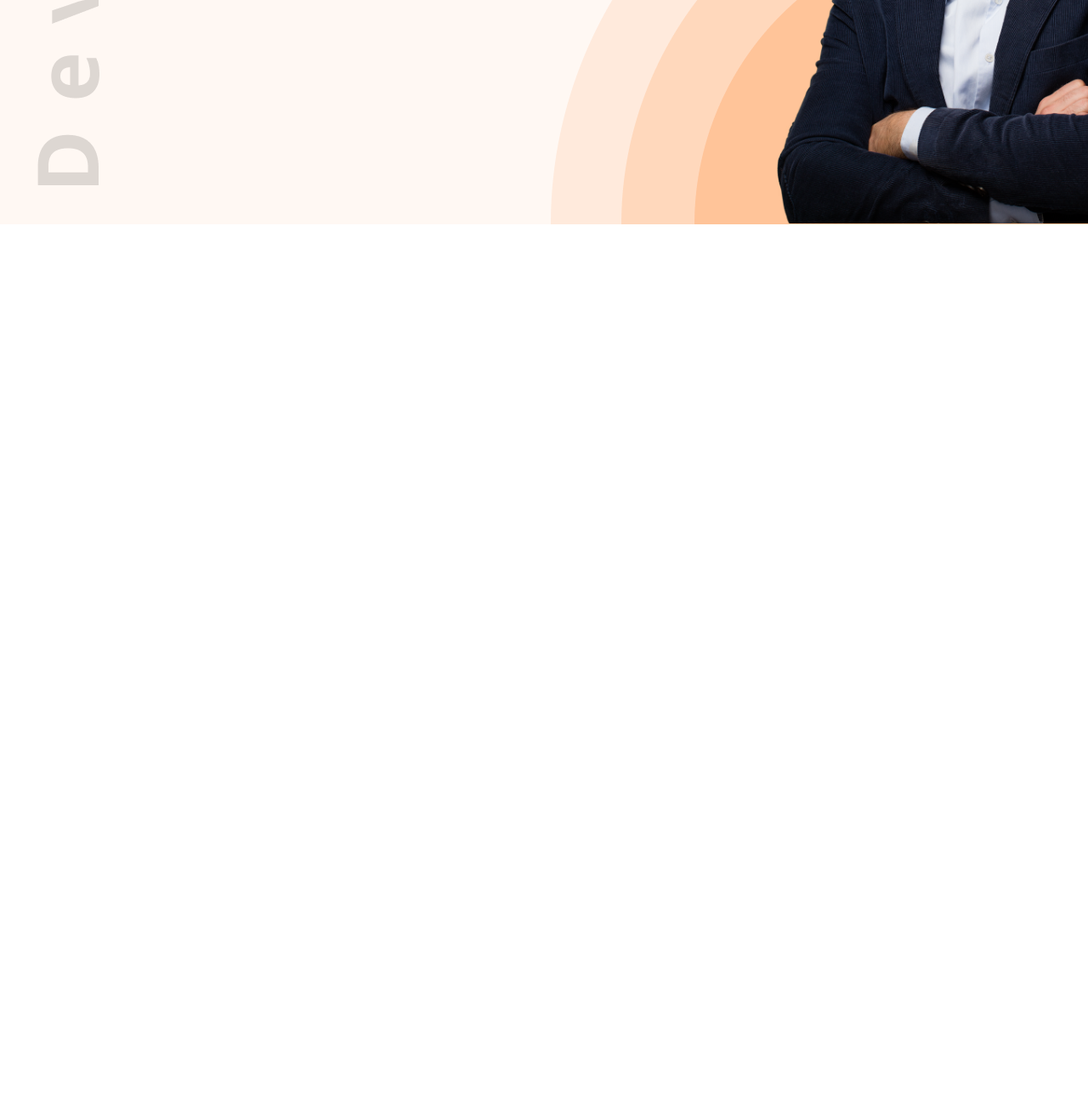
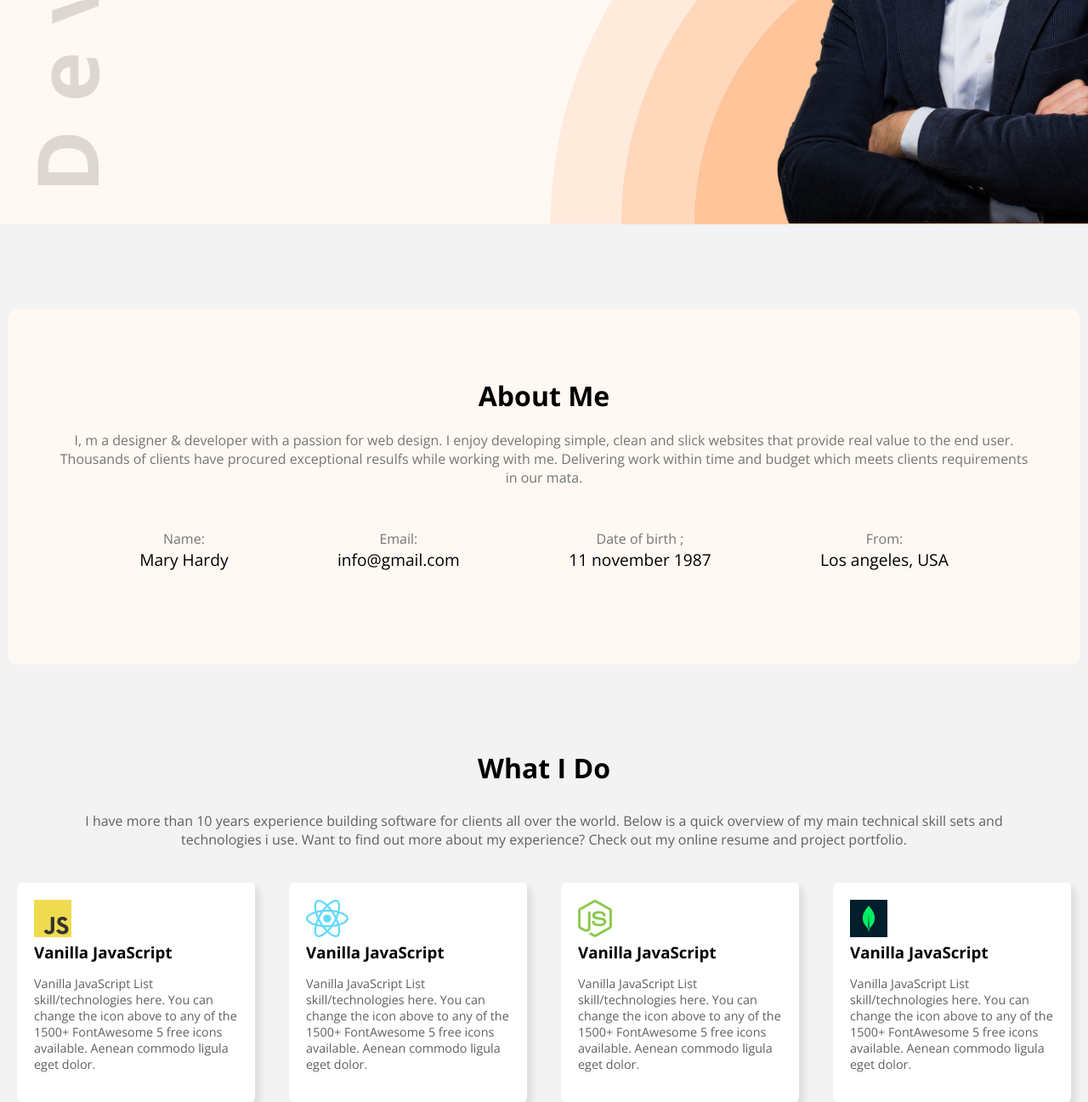
Before and after one commit to Khandaker-Sojol/Developer-Portfolio, a plain HTML site: page index.html in a window 1280 px wide. Shown: the part 650-1947 px from the top of the page at 85% size. Before the commit the page ends 914 px from the top, so only its background shows below. Drawn offline with nearby package versions, Linux system fonts and the light colour scheme.

Commit message:
Experience-section added

```diff
--- a/Styles/style.css
+++ b/Styles/style.css
@@ -1,11 +1,16 @@
 *{
     margin: 0;
     padding: 0;
+}
+
+p{
+    color: #606060;
 }
 body{
     max-width:1600px;
     margin: 0 auto;
     font-family: "Open Sans", sans-serif;
+    background-color: #F3F3F3;
 }
 
 /*Header Css */
@@ -91,3 +96,70 @@ nav ul li a {
     border:1px solid #FD6E0A;
     color: #FD6E0A;
 }
+
+/* About-section Css */
+.about{
+    width: 1140px;
+    background-color:#FFF8F3 ;
+    margin: 100px auto;
+    padding: 60px;
+    border-radius: 10px;
+}
+.about-text{
+    text-align: center;
+}
+.about-text h1{
+    font-size: 2rem;
+    padding: 20px;
+}
+.about-text p{
+    color: #757575;
+}
+.info span
+{
+    color:#757575; ;
+}
+
+.info p{
+    color: black;
+    font-size: 1.2rem;
+}
+.info{
+    display: flex;
+    text-align: center;
+    gap: 40px;
+    justify-content: space-around;
+    margin: 50px;
+}
+
+
+/* Experience section Css */
+.experience{
+    width: 1240px;
+    margin: 0 auto;
+}
+.experience-text{
+    text-align: center;
+    padding:0 50px;
+}
+.experience-text h1{
+    font-size: 2rem;
+    margin: 30px;
+}
+.expert{
+    display: flex;
+    gap: 40px;
+    margin-top: 20px;
+
+}
+.expert p{
+    font-size: 0.9rem;
+    margin: 15px 0;
+}
+.expert-item{
+    background-color: #FFFFFF;
+    box-shadow: 5px 5px 10px rgba(0, 0, 0, 0.1);
+    padding: 20px;
+    border-radius: 5px;
+    margin-top: 20px;
+}
--- a/index.html
+++ b/index.html
@@ -41,7 +41,78 @@
         </div>
     </header>
     <main>
-
+        <section class="about">
+            <div class="about-text">
+                <h1>About Me</h1>
+                <p>
+                    I, m a designer & developer with a passion for web design. I enjoy developing simple, clean and
+                    slick websites that provide real value to the end user. Thousands of clients have procured
+                    exceptional resulfs while working with me. Delivering work within time and budget which meets
+                    clients requirements in our mata.
+                </p>
+                <div class="info">
+                    <div>
+                        <span>Name:</span>
+                        <p>Mary Hardy</p>
+                    </div>
+                    <div>
+                        <span>Email:</span>
+                        <p>info@gmail.com</p>
+                    </div>
+                    <div>
+                        <span>Date of birth ;</span>
+                        <p>11 november 1987</p>
+                    </div>
+                    <div>
+                        <span>From:</span>
+                        <p>Los angeles, USA</p>
+                    </div>
+                </div>
+            </div>
+        </section>
+        <!-- Experience section -->
+        <section class="experience">
+            <div class="experience-text">
+                <h1>What I Do</h1>
+                <p>I have more than 10 years experience building software for clients all over the world. Below is a
+                    quick overview of my main technical skill sets and technologies i use. Want to find out more about
+                    my experience? Check out my online resume and project portfolio.</p>
+            </div>
+            <div class="expert">
+                <div class="expert-item">
+                    <img src="./images/icons/js.png" alt="">
+                    <h3>Vanilla JavaScript</h3>
+                    <p>Vanilla JavaScript
+                        List skill/technologies here. You can change the icon above to any of the 1500+ FontAwesome 5
+                        free icons available. Aenean commodo ligula eget dolor.
+                    </p>
+                </div>
+                <div class="expert-item">
+                    <img src="./images/icons/react.png" alt="">
+                    <h3>Vanilla JavaScript</h3>
+                    <p>Vanilla JavaScript
+                        List skill/technologies here. You can change the icon above to any of the 1500+ FontAwesome 5
+                        free icons available. Aenean commodo ligula eget dolor.
+                    </p>
+                </div>
+                <div class="expert-item">
+                    <img src="./images/icons/nodejs.png" alt="">
+                    <h3>Vanilla JavaScript</h3>
+                    <p>Vanilla JavaScript
+                        List skill/technologies here. You can change the icon above to any of the 1500+ FontAwesome 5
+                        free icons available. Aenean commodo ligula eget dolor.
+                    </p>
+                </div>
+                <div class="expert-item">
+                    <img src="./images/icons/mongo.png" alt="">
+                    <h3>Vanilla JavaScript</h3>
+                    <p>Vanilla JavaScript
+                        List skill/technologies here. You can change the icon above to any of the 1500+ FontAwesome 5
+                        free icons available. Aenean commodo ligula eget dolor.
+                    </p>
+                </div>
+            </div>
+        </section>
     </main>
     <footer></footer>
 </body>
```
